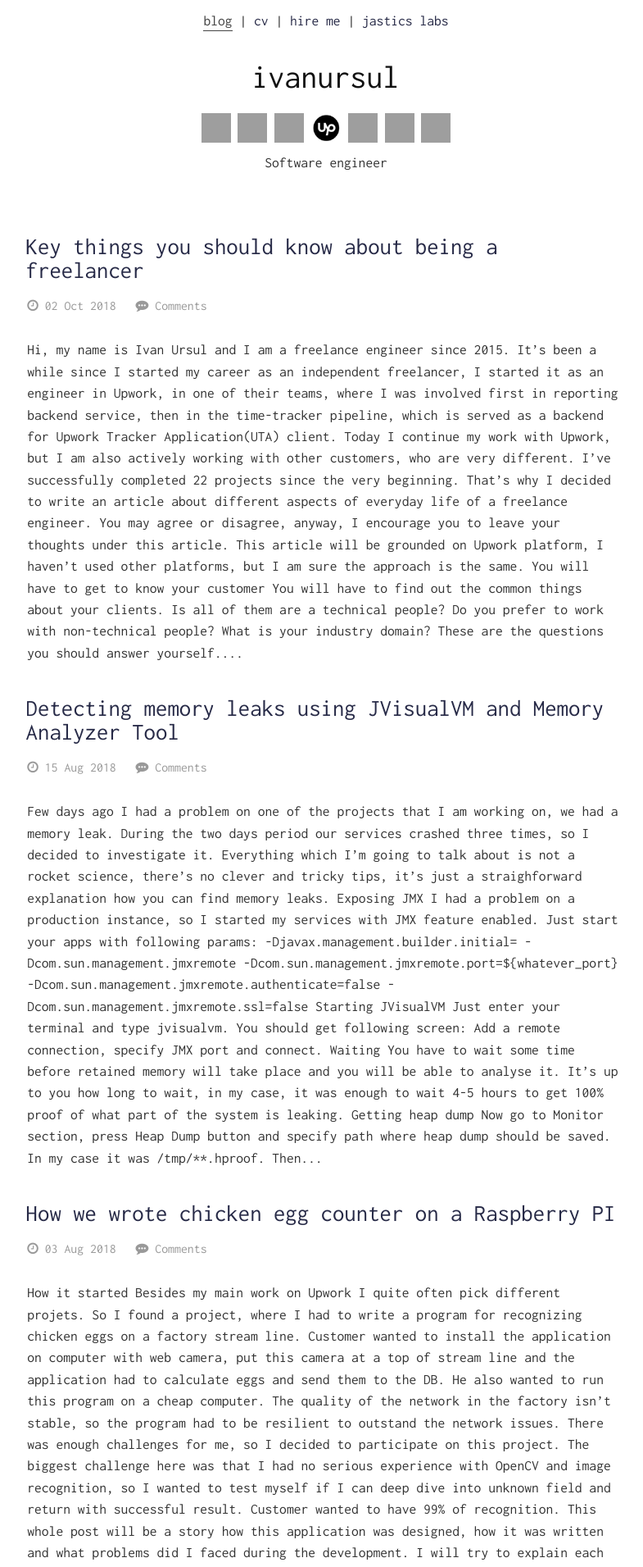
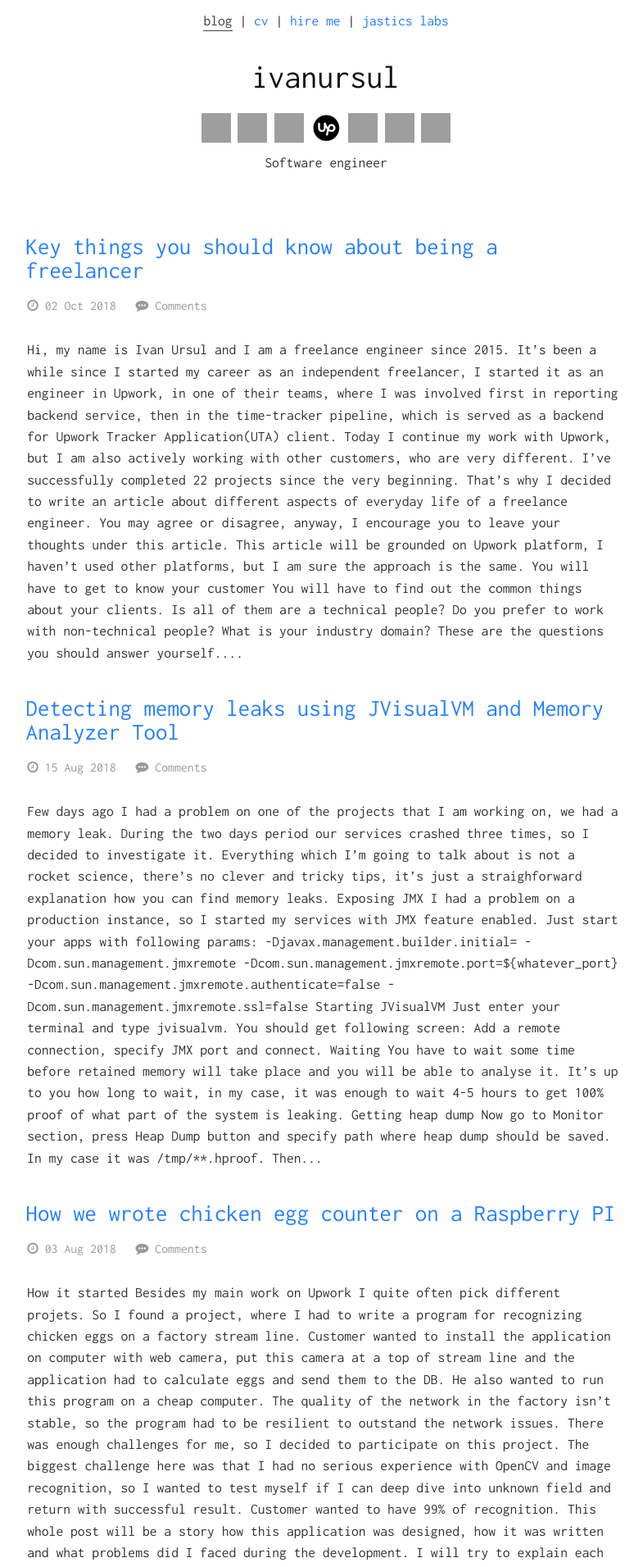
Before and after one commit to ivanursul/ivanursul, a Jekyll site: the page built from index.html, in a window 1280 px wide. Shown: the top 1911 px of the page at 82% size, without its empty margins (242-1027 px from the left). Built offline with Jekyll 4.4.1, drawn with Linux system fonts in a browser that asks for light colours; the list of posts is cut into pages by our own code; comment, search, counter and statistics services are not loaded; grey boxes are pictures that could not be loaded.

Commit message:
Working with Upwork page

```diff
--- a/_sass/post.scss
+++ b/_sass/post.scss
@@ -14,6 +14,7 @@
 
 .post-title--full {
     font-size: 1.5rem;
+    color: #272A47
 }
 
 .post-tags {
--- a/_sass/reset.scss
+++ b/_sass/reset.scss
@@ -474,7 +474,7 @@ audio:not([controls]) {
 
 a {
     background: 0 0;
-    color: #272A47;
+    color: #2380fb;
 }
 
 a:focus {
```
